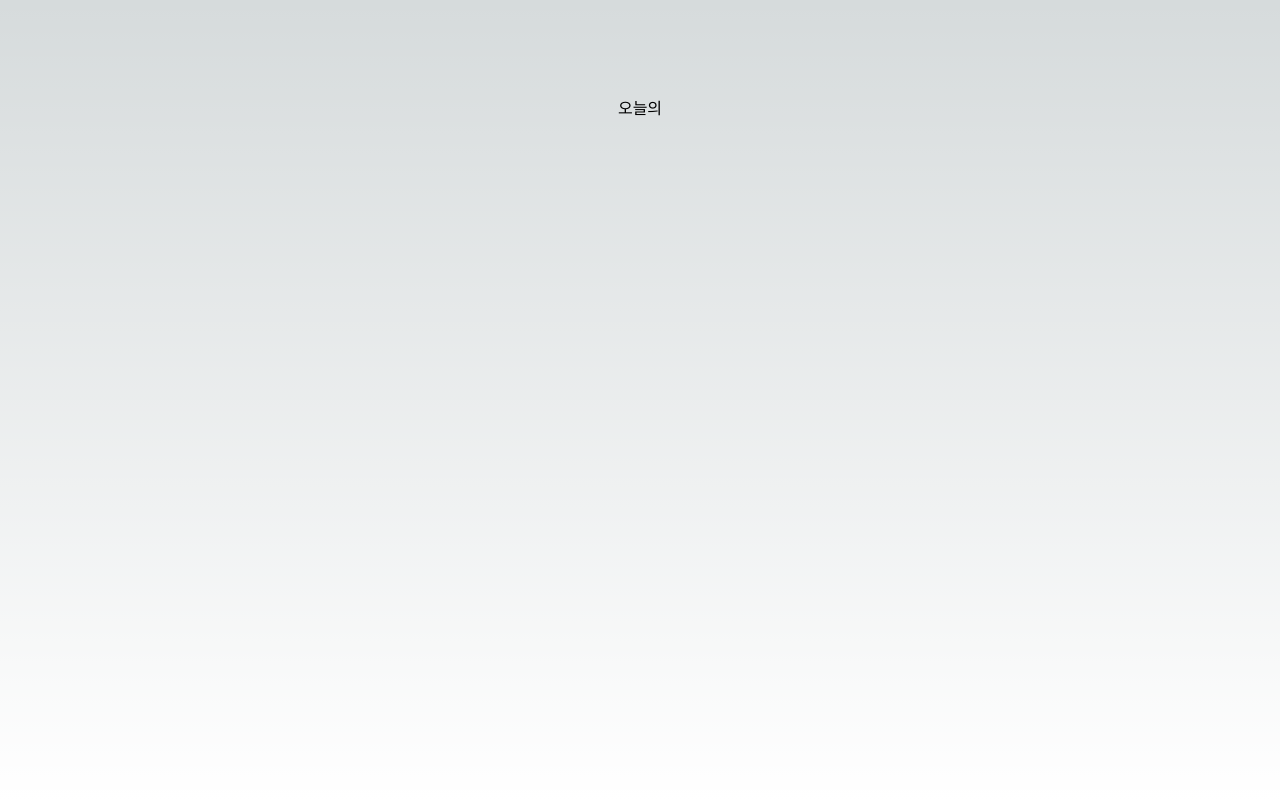
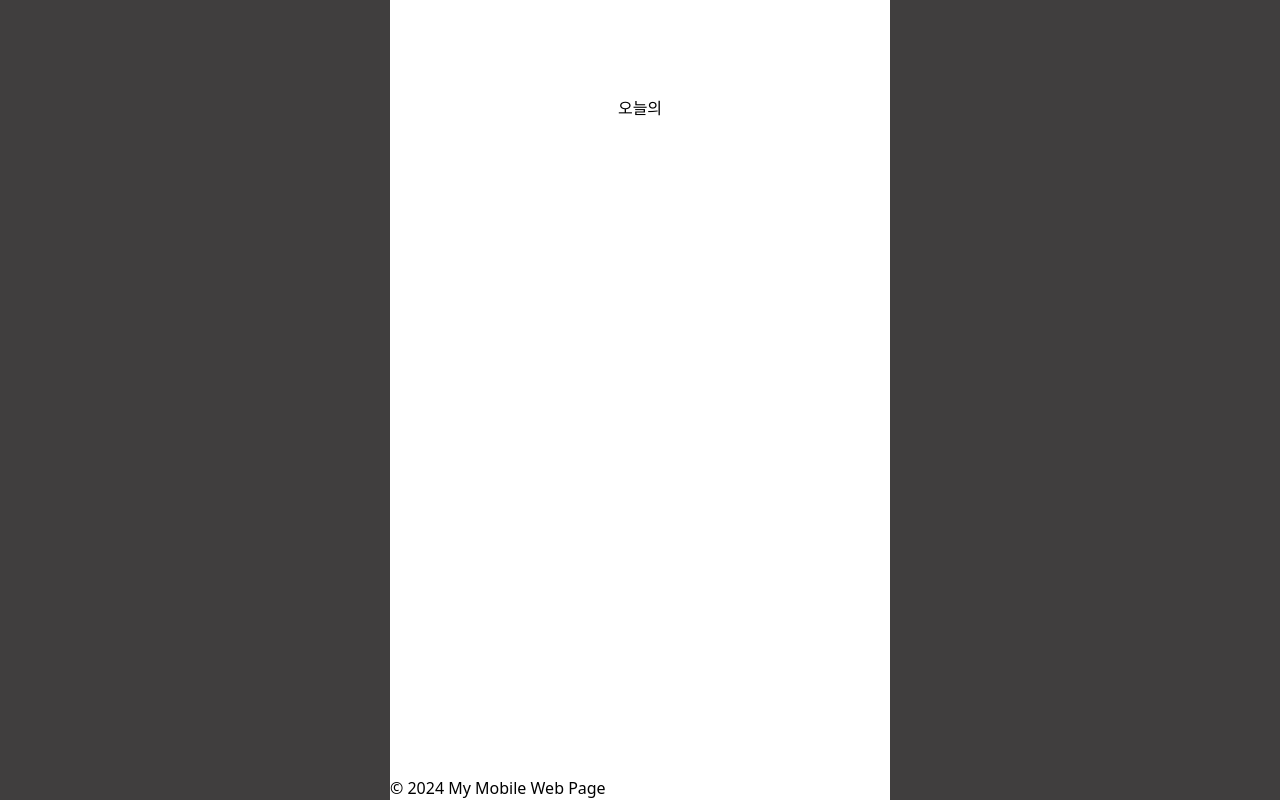
Before and after one commit to OneulUi/client, a Next.js app: page / in a window 1280 px wide. Built offline with nearby package versions, Linux system fonts and the light colour scheme.

Commit message:
[Init]recoil, reqctquery 추가

```diff
--- a/app/layout.tsx
+++ b/app/layout.tsx
@@ -1,9 +1,7 @@
 import type { Metadata } from "next";
-import { Inter } from "next/font/google";
 import "./globals.css";
-
-const inter = Inter({ subsets: ["latin"] });
-
+import RecoilRootWrapper from "@/components/RecoilWrapper";
+import Providers from "@/components/Providers";
 export const metadata: Metadata = {
   title: "Create Next App",
   description: "Generated by create next app",
@@ -15,8 +13,24 @@ export default function RootLayout({
   children: React.ReactNode;
 }>) {
   return (
-    <html lang="en">
-      <body className={inter.className}>{children}</body>
+    <html>
+      <body>
+        <div className="flex flex-col items-center bg-[#403e3e]">
+          <div className="max-w-[500px] min-h-screen w-full h-full bg-white">
+            <Providers>
+              <RecoilRootWrapper>
+                <main className="flex flex-col justify-center items-center">
+                  {children}
+                </main>
+              </RecoilRootWrapper>
+            </Providers>
+
+            <footer className="fixed bottom-0">
+              <p>© 2024 My Mobile Web Page</p>
+            </footer>
+          </div>
+        </div>
+      </body>
     </html>
   );
 }
--- /dev/null
+++ b/components/Providers.tsx
@@ -0,0 +1,11 @@
+"use client";
+
+import React from "react";
+import { QueryClient, QueryClientProvider } from "@tanstack/react-query";
+function Providers({ children }: React.PropsWithChildren) {
+  const [client] = React.useState(new QueryClient());
+
+  return <QueryClientProvider client={client}>{children}</QueryClientProvider>;
+}
+
+export default Providers;
--- /dev/null
+++ b/components/RecoilWrapper.tsx
@@ -0,0 +1,12 @@
+"use client";
+import { RecoilRoot } from "recoil";
+
+interface RecoilRootWrapperProps {
+  children: React.ReactNode;
+}
+
+export default function RecoilRootWrapper({
+  children,
+}: RecoilRootWrapperProps) {
+  return <RecoilRoot>{children}</RecoilRoot>;
+}
```
Also changed, not shown: package.json (+7 -4 lines), 1 other file (tests, documents, lock files or other folders).
